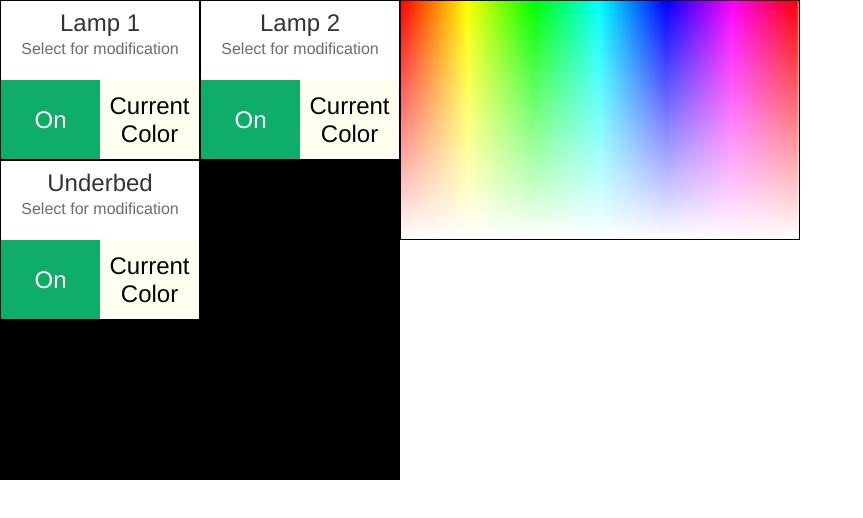
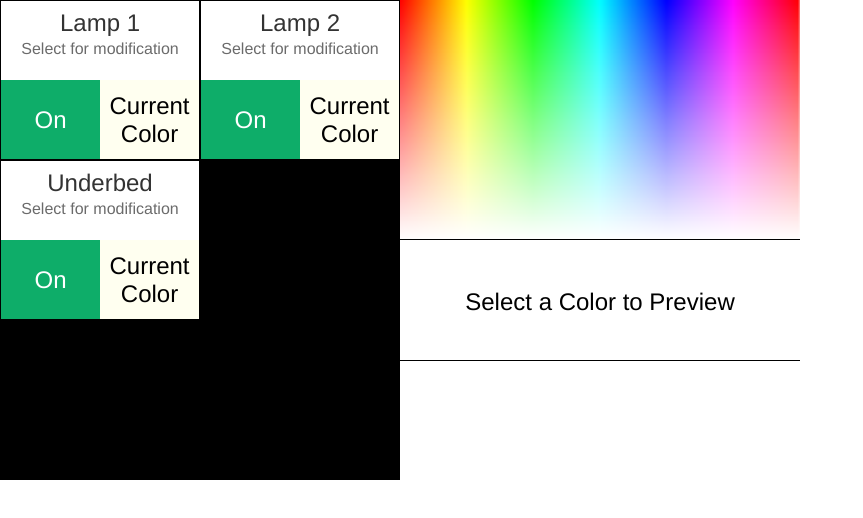
Before and after one commit to Egrodo/Smart-Lights-Controller-UI, a Svelte app: page / in a window 1280 px wide. Shown: the top 518 px of the page, without its empty margins (0-863 px from the left). Built offline with nearby package versions, Linux system fonts and the light colour scheme; a web font is replaced by a local one.

Commit message:
Add selected coler preview box

```diff
--- a/src/components/ColorPickerBlock.svelte
+++ b/src/components/ColorPickerBlock.svelte
@@ -1,20 +1,15 @@
 <script lang="ts">
   import { onDestroy, onMount } from 'svelte';
   import throttle from '../helpers/throttle';
+
+  export let setSelectedColor;
+
   const ColorPickerImgSrc = 'assets/ColorPicker.png';
   const pickerImg = new Image();
   pickerImg.src = ColorPickerImgSrc;
 
   let canvas: HTMLCanvasElement;
   let context: CanvasRenderingContext2D;
-
-  let isClickDown: boolean = false;
-  let selectedColor: string;
-
-  function setSelectedColor(color: string): void {
-    console.log(color);
-    selectedColor = color;
-  }
 
   const debouncedSetSelectedColor = throttle(setSelectedColor, 200);
 
@@ -71,7 +66,8 @@
 
 <style>
   .ColorPickerBlock {
-    border: 1px solid black;
+    border-bottom: 1px solid black;
+    grid-column: span 2;
   }
 
   canvas {
--- a/src/components/ColorPreviewBlock.svelte
+++ b/src/components/ColorPreviewBlock.svelte
@@ -0,0 +1,31 @@
+<script lang="ts">
+  import shouldDisplayBlackText from '../helpers/shouldDisplayBlackText';
+
+  export let selectedColor: string;
+  console.log(selectedColor);
+</script>
+
+<style>
+  .ColorPreviewBlock {
+    height: 100%;
+    width: 100%;
+    grid-column: span 2;
+    border-bottom: 1px solid black;
+    text-align: center;
+    display: flex;
+    align-items: center;
+    justify-content: center;
+  }
+
+  .ColorPreviewBlock > h1 {
+    font-size: 1.5rem;
+    font-weight: 400;
+    margin: 0.5rem 0 0.2rem 0;
+  }
+</style>
+
+<div class="ColorPreviewBlock" style="background: {selectedColor}">
+  <h1 style="color: {selectedColor && !shouldDisplayBlackText(selectedColor) ? 'white' : 'black'}">
+    {selectedColor ? 'Selected Color' : 'Select a Color to Preview'}
+  </h1>
+</div>
--- a/src/components/Customize.svelte
+++ b/src/components/Customize.svelte
@@ -50,6 +50,12 @@
       await commandHandler(`Turn on ${name}`);
     }
   }
+
+  let selectedColor: string;
+
+  function setSelectedColor(color: string): void {
+    selectedColor = color;
+  }
 </script>
 
 <style>
@@ -69,7 +75,7 @@
 
   .rightHalf {
     display: grid;
-    grid-template-columns: 1fr;
+    grid-template-columns: 1fr 1fr;
     grid-template-rows: 2fr 1fr 1fr;
   }
 </style>
@@ -81,6 +87,7 @@
     {/each}
   </div>
   <div class="rightHalf">
-    <ColorPickerBlock />
+    <ColorPickerBlock {setSelectedColor} />
+    <ColorPreviewBlock {selectedColor} />
   </div>
 </main>
```
